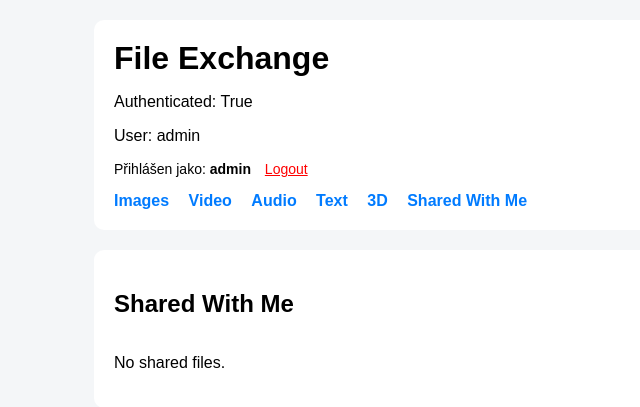
After one commit to toustovac007/django_file_exchange_app, a Django app: page /shared/ in a window 1280 px wide. The commit adds this page. Shown: the top 407 px of the page, without its empty margins (96-736 px from the left). Run offline with Django 5.2, Linux system fonts and the light colour scheme; a user stored in the database is signed in; data comes from the database, SQL or seed files in the repository; both versions use the stored data as it was after the commit.

Commit message:
Added base for sharing files between users.

```diff
--- a/fileexchange/core/static/core/style.css
+++ b/fileexchange/core/static/core/style.css
@@ -108,7 +108,7 @@ button:hover {
 /* GRID */
 .file-grid {
     display: grid;
-    grid-template-columns: repeat(auto-fill, minmax(180px, 1fr));
+    grid-template-columns: repeat(auto-fill, minmax(140px, 1fr));
     gap: 15px;
     margin-top: 20px;
 }
@@ -130,7 +130,7 @@ button:hover {
 /* IMAGE PREVIEW */
 .file-preview img {
     width: 100%;
-    height: 120px;
+    height: 90px;
     object-fit: cover;
     border-radius: 8px;
 }
@@ -178,3 +178,9 @@ button:hover {
 .audio-preview audio {
     width: 100%;
 }
+
+.shared-users {
+    font-size: 12px;
+    color: #666;
+    margin-top: 5px;
+}
--- a/fileexchange/core/templates/core/base.html
+++ b/fileexchange/core/templates/core/base.html
@@ -13,7 +13,10 @@
     <header>
         <h1>File Exchange</h1>
 
-        {% if request.user.is_authenticated %}
+        <p>Authenticated: {{ request.user.is_authenticated }}</p>
+        <p>User: {{ request.user }}</p>
+
+            {% if request.user.is_authenticated %}
             <div class="user-info">
                 Přihlášen jako: <strong>{{ request.user.username }}</strong>
                 <a href="/logout/" class="logout">Logout</a>
@@ -25,6 +28,7 @@
                 <a href="/files/audio/">Audio</a>
                 <a href="/files/text/">Text</a>
                 <a href="/files/3d/">3D</a>
+                <a href="/shared/">Shared With Me</a>
             </nav>
         {% endif %}
     </header>
--- /dev/null
+++ b/fileexchange/core/templates/core/shared_files.html
@@ -0,0 +1,62 @@
+{% extends 'core/base.html' %}
+
+{% block content %}
+
+<h2>Shared With Me</h2>
+
+<div class="file-grid">
+
+{% for file in files %}
+
+    <div class="file-card">
+        <div class="file-preview">
+
+        {% if file.file_type == 'image' %}
+
+            <img src="{{ file.file.url }}" alt="">
+
+        {% elif file.file_type == 'video' %}
+
+            <div class="file-icon">🎬</div>
+
+        {% elif file.file_type == 'audio' %}
+
+            <div class="file-icon">🎵</div>
+
+        {% elif file.file_type == 'text' %}
+
+            <div class="file-icon">📄</div>
+
+        {% elif file.file_type == '3d' %}
+
+            <div class="file-icon">🧊</div>
+
+        {% endif %}
+
+        </div>
+
+        <div class="file-name">
+            {{ file.original_name }}
+        </div>
+
+        <p>
+            Owner: {{ file.user.username }}
+        </p>
+
+        <div class="file-actions">
+            <a href="{{ file.file.url }}">
+                Open
+            </a>
+        </div>
+
+    </div>
+
+{% empty %}
+
+    <p>No shared files.</p>
+
+{% endfor %}
+
+</div>
+
+{% endblock %}
--- a/fileexchange/core/urls.py
+++ b/fileexchange/core/urls.py
@@ -12,4 +12,7 @@ urlpatterns = [
     path('logout/', views.logout_view, name='logout'),
     path('delete/<int:file_id>/', views.delete_file, name='delete_file'),
     path('share/<int:file_id>/', views.share_file, name='share_file'),
+    path('shared/', views.shared_files, name='shared_files'),
+    path('unshare/<int:file_id>/<int:user_id>/', views.unshare_file, name='unshare_file'
+),
 ]
--- a/fileexchange/core/views.py
+++ b/fileexchange/core/views.py
@@ -92,6 +92,8 @@ def dashboard(request):
     return render(request, 'core/dashboard.html')
 
 def login_view(request):
+    if request.user.is_authenticated:
+        return redirect('dashboard')
     if request.method == 'POST':
         username = request.POST.get('username')
         password = request.POST.get('password')
@@ -122,6 +124,24 @@ def share_file(request, file_id):
 
         try:
             target_user = User.objects.get(username=username)
+            if target_user == request.user:
+                return render(
+                    request,
+                    'core/share_file.html',
+                    {
+                        'file': file,
+                        'error': 'Cannot share file with yourself'
+                    }
+                )
+            if target_user in file.shared_with.all():
+                return render(
+                    request,
+                    'core/share_file.html',
+                    {
+                        'file': file,
+                        'error': 'Already shared with this user'
+                    }
+                )
 
             file.shared_with.add(target_user)
 
@@ -145,3 +165,36 @@ def share_file(request, file_id):
             'file': file
         }
     )
+
+@login_required
+def shared_files(request):
+
+    files = File.objects.filter(
+        shared_with=request.user
+    )
+
+    return render(
+        request,
+        'core/shared_files.html',
+        {
+            'files': files
+        }
+    )
+
+
+@login_required
+def unshare_file(request, file_id, user_id):
+
+    file = File.objects.get(id=file_id)
+
+    if file.user != request.user:
+        return redirect('dashboard')
+
+    user = User.objects.get(id=user_id)
+
+    file.shared_with.remove(user)
+
+    return redirect(
+        'file_list',
+        file_type=file.file_type
+    )
```
Also changed, not shown: fileexchange/core/templates/core/file_list.html (+17 -0 lines), fileexchange/db.sqlite3.
